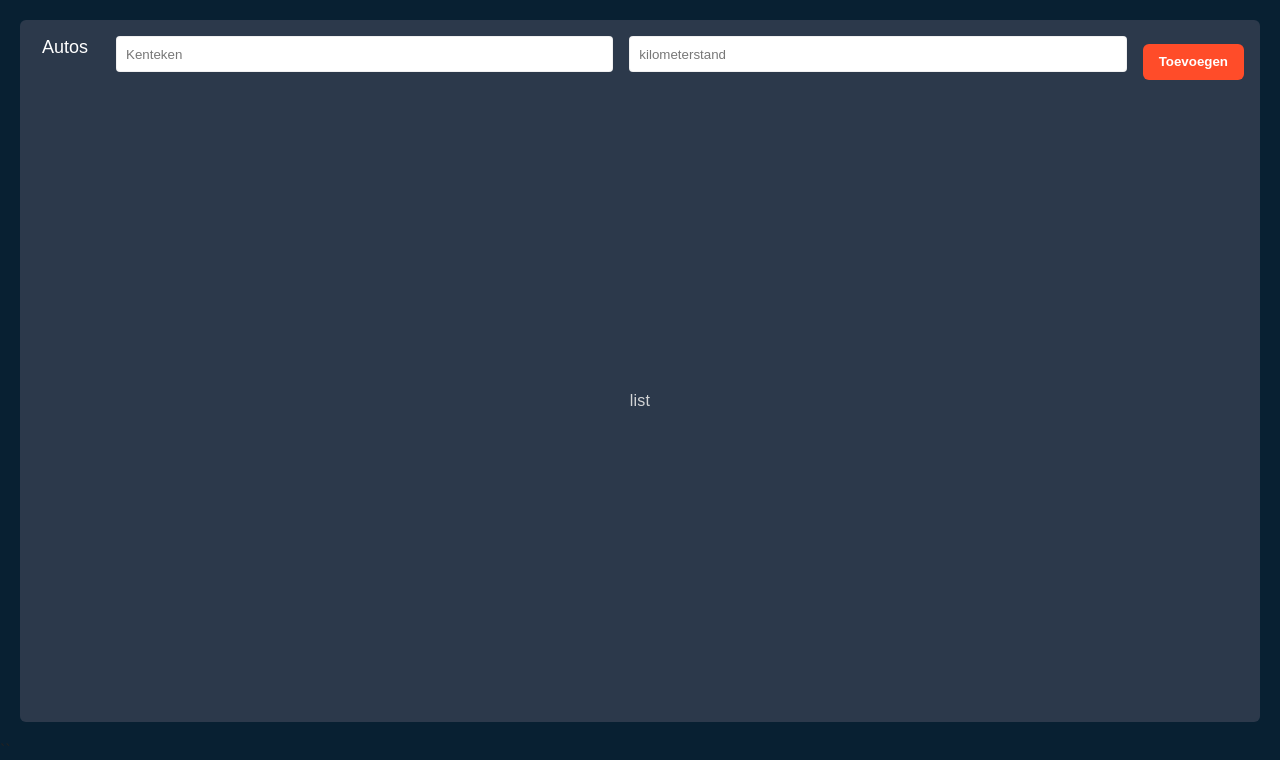
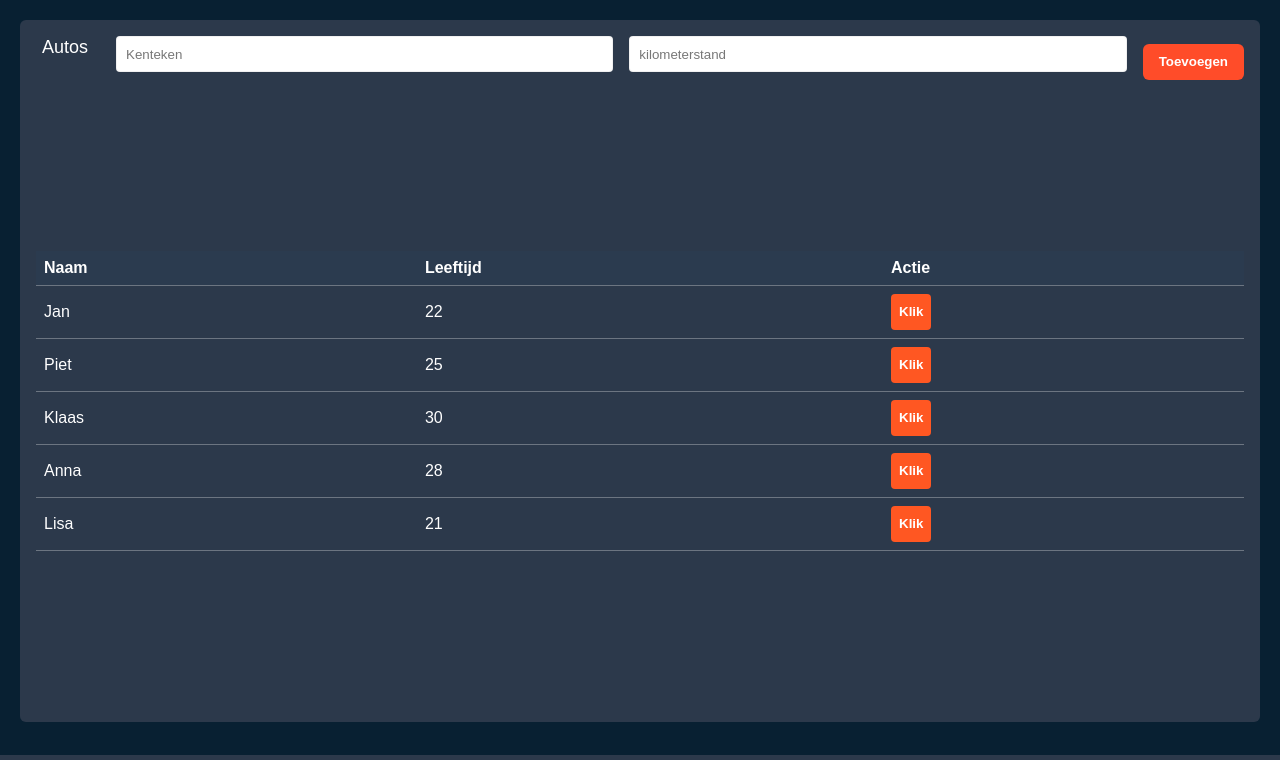
Before and after one commit to ps253993/verbruikbeheer, a Flask app: page /autos in a window 1280 px wide. Shown: the part 45-805 px from the top of the page. Run offline with Flask 3, Linux system fonts and the light colour scheme; a user stored in the database is signed in.

Commit message:
Tabel met ai gegenereerd en app.py aangepast
Styling en html tabel met ai gegenereerd . app.py aangepast zodat hij werkt met sql en de auto sql tabel

```diff
--- a/app.py
+++ b/app.py
@@ -23,7 +23,7 @@ def check_user(username, password):
 @app.route("/")
 def index():
     #ga naar home wanneer username in sessie zit
-    if 'username' in session:
+    if 'user' in session:
         return redirect(url_for("home"))
     else:
         return redirect(url_for("login"))
@@ -36,7 +36,8 @@ def login():
         #check voor juiste login gegevens
         if check_user(request.form['username'], request.form['password']) and request.form['btn'] == "login":
             #voeg username aan sessie toe
-            session['username'] = request.form['username']
+            userID = db.execute("SELECT user_id FROM users WHERE user_name = ?", (request.form['username'],)).fetchone()
+            session['user'] = userID
             return redirect(url_for("index"))
         elif request.form['username'] != "" and request.form['password'] != "" and request.form['btn'] == "signup":
             #check of username al in database staat
@@ -61,7 +62,7 @@ def login():
 @app.route("/home")
 def home():
     #check voor username in sessie
-    if 'username' in session:
+    if 'user' in session:
         return render_template("dashboard.html")
     else:
         #anders terug naar login
@@ -71,17 +72,17 @@ def home():
 @app.route("/logboek")
 def logboek():
     #check voor username in sessie
-    if 'username' in session:
+    if 'user' in session:
         return render_template("log.html")
     else:
         #anders terug naar login
         return redirect(url_for("login"))
 
 #autos pagina
-@app.route("/autos")
+@app.route("/autos", methods=['GET', 'POST'])
 def autos():
     #check voor username in sessie
-    if 'username' in session:
+    if 'user' in session:
         return render_template("autos.html")
     else:
         #anders terug naar login
@@ -90,9 +91,9 @@ def autos():
 #pagina voor uitloggen
 @app.route("/logout")
 def logout():
-    if 'username' in session:
+    if 'user' in session:
         #haal username uit sessie
-        session.pop('username')
+        session.pop('user')
         #ga terug naar index
         return redirect(url_for("index"))
     else:
--- a/static/style.css
+++ b/static/style.css
@@ -315,12 +315,65 @@ body {
 }
 
 /* Lijstgebied */
-.board__list{
-  background: transparent; /* donker blijft zichtbaar */
-  border-radius: 4px;
-  min-height: 45vh;
-  display: grid;
-  place-items: center;
+/* Hoofdcontainer */
+.board__list {
+    background: transparent;
+    border-radius: 4px;
+    min-height: 45vh;
+    display: grid;
+    place-items: center;
+    font-family: Arial, sans-serif;
+    color: var(--button_text);
+}
+
+/* Tabel container (scroll) */
+.board__list .table-container {
+    width: 500px;
+    max-height: 200px;     /* hoogte voor scroll */
+    overflow-y: auto;      /* scrollwiel */
+    border: 1px solid rgba(255, 255, 255, 0.3);
+}
+
+/* Tabel */
+.board__list table {
+    width: 100%;
+    border-collapse: collapse;
+}
+
+/* Tabelcellen */
+.board__list th,
+.board__list td {
+    padding: 8px;
+    border-bottom: 1px solid rgba(255, 255, 255, 0.3);
+    text-align: left;
+    color: white;          /* ✅ tekst wit */
+}
+
+/* Header */
+.board__list th {
+    background-color: #2b3b4f; /* dark header */
+    position: sticky;
+    top: 0;
+    z-index: 1;
+}
+
+/* Rij hover (optioneel maar fijn) */
+.board__list tbody tr:hover {
+    background-color: rgba(255, 255, 255, 0.05);
+}
+
+/* Knoppen */
+.board__list button {
+    padding: 4px 8px;
+    cursor: pointer;
+    color: white;
+    background-color: #ff5722;
+    border: none;
+    border-radius: 4px;
+}
+
+.board__list button:hover {
+    opacity: 0.9;
 }
 
 .placeholder{
--- a/templates/autos.html
+++ b/templates/autos.html
@@ -28,15 +28,52 @@
       <div class="board__side-title">Autos</div>
 
       <!-- Bovenbalk met twee velden + button in het midden -->
-      <div class="board__controls">
-        <input type="text" class="field" placeholder="Kenteken" />
-        <input type="text" class="field" placeholder="kilometerstand" />
-        <button class="btn">Toevoegen</button>
-      </div>
-
+       <form method="post">
+          <div class="board__controls">
+            <input type="text" class="field" placeholder="Kenteken" />
+            <input type="text" class="field" placeholder="kilometerstand" />
+            <button class="btn">Toevoegen</button>
+          </div>
+      </form>
       <!-- Lijst-gebied -->
       <div class="board__list">
-        <div class="placeholder">list</div>
+        <table>
+                <thead>
+                    <tr>
+                        <th>Naam</th>
+                        <th>Leeftijd</th>
+                        <th>Actie</th>
+                    </tr>
+                </thead>
+                <tbody>
+                    <tr>
+                        <td>Jan</td>
+                        <td>22</td>
+                        <td><button class="btn" >Klik</button></td>
+                    </tr>
+                    <tr>
+                        <td>Piet</td>
+                        <td>25</td>
+                        <td><button class="btn" >Klik</button></td>
+                    </tr>
+                    <tr>
+                        <td>Klaas</td>
+                        <td>30</td>
+                        <td><button class="btn" >Klik</button></td>
+                    </tr>
+                    <!-- extra rijen voor scroll -->
+                    <tr>
+                        <td>Anna</td>
+                        <td>28</td>
+                        <td><button class="btn" >Klik</button></td>
+                    </tr>
+                    <tr>
+                        <td>Lisa</td>
+                        <td>21</td>
+                        <td><button class="btn" >Klik</button></td>
+                    </tr>
+                </tbody>
+            </table>
       </div>
 
     </section>
@@ -44,4 +81,3 @@
 
 </body>
 </html>
-``
```
